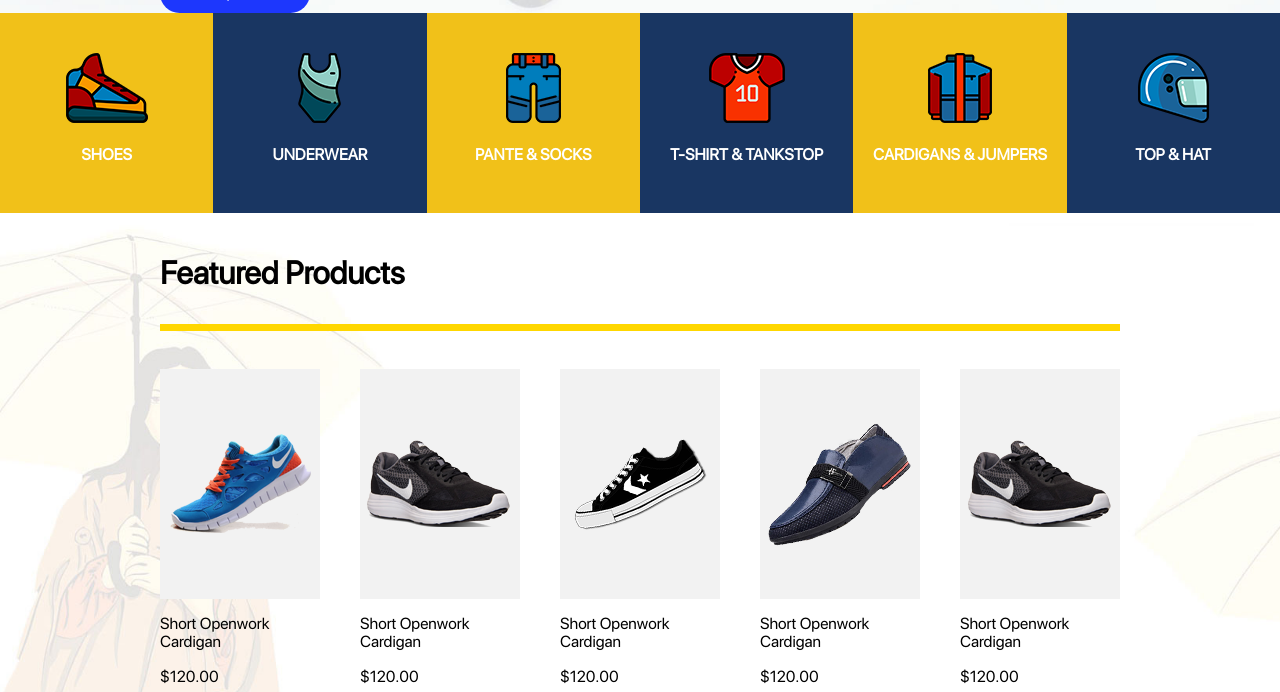
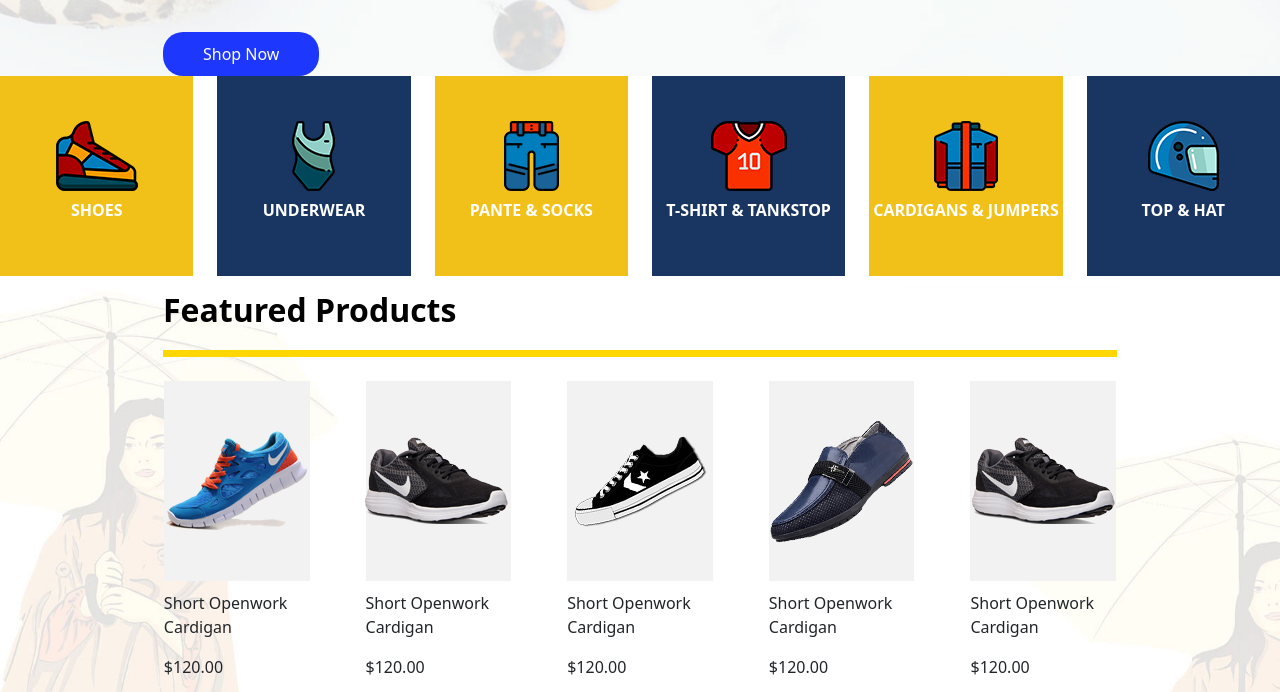
Before and after one commit to drgamez30/mi-portafolio, a plain HTML site: page proyecto-1/index.html in a window 1280 px wide. Shown: the part 737-1429 px from the top of the page. Drawn offline with nearby package versions, Linux system fonts and the light colour scheme.

Commit message:
Agrego nuevos links de boostrap al portafolio

```diff
--- a/proyecto-1/index.html
+++ b/proyecto-1/index.html
@@ -2,11 +2,14 @@
 <html lang="en">
 <head>
     <meta charset="UTF-8">
-    <meta name="viewport" content="width=+, initial-scale=1.0">
-    <title> PARCIAL </title>
+    <meta name="viewport" content="width=device-width, initial-scale=1.0">
+    <title> SITIO WEB ESTÁTICO </title>
     <link rel="stylesheet" href="public/css/normalize.css">
     <link rel="stylesheet" href="public/css/style.css">
     <script src="https://kit.fontawesome.com/f42ac50be2.js" crossorigin="anonymous"></script>
+    <link href="https://cdn.jsdelivr.net/npm/bootstrap@5.3.3/dist/css/bootstrap.min.css" rel="stylesheet">
+    <script src="https://cdn.jsdelivr.net/npm/bootstrap@5.3.3/dist/js/bootstrap.bundle.min.js"></script>
+
 </head>
 <body>
 
```
